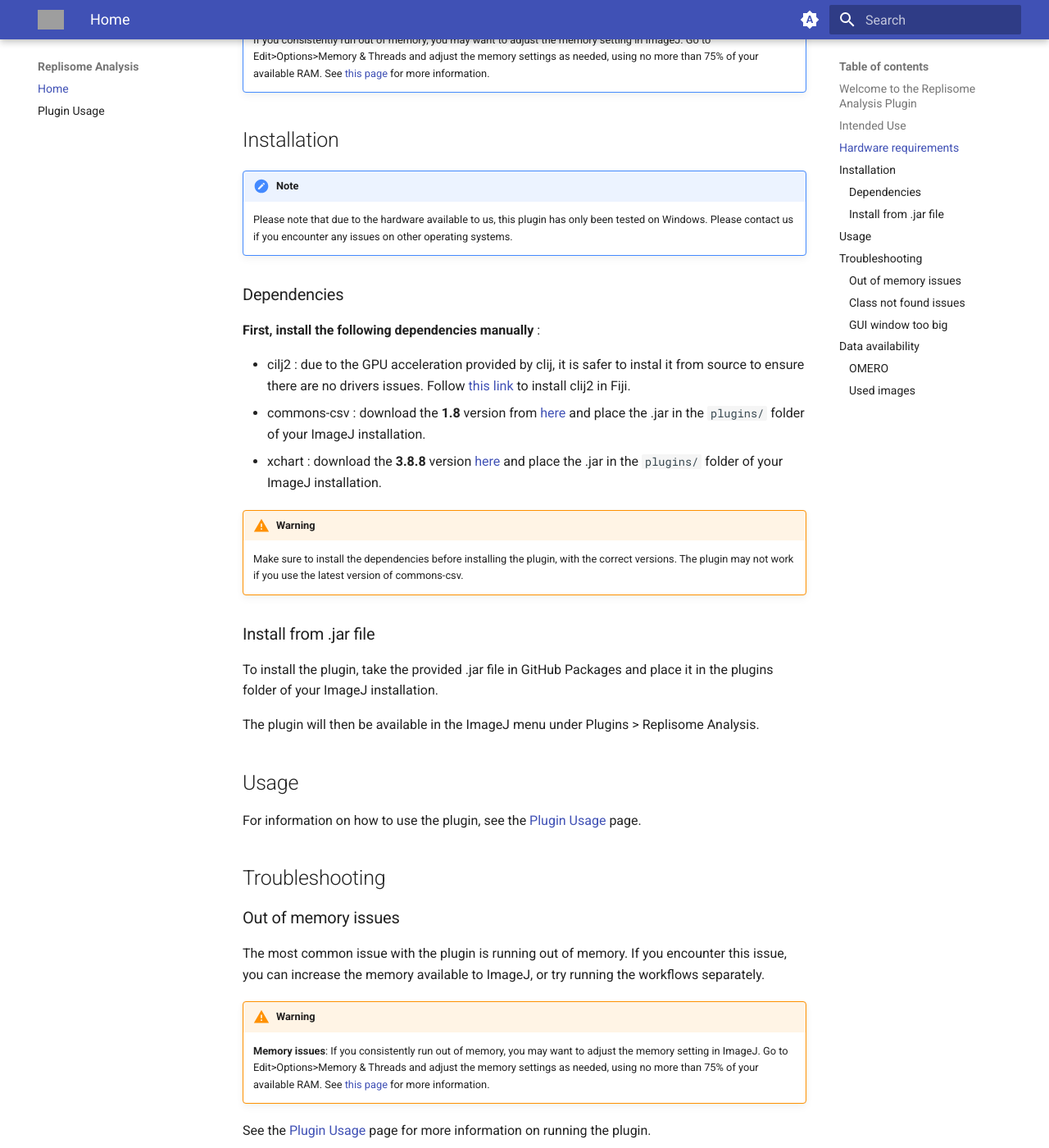
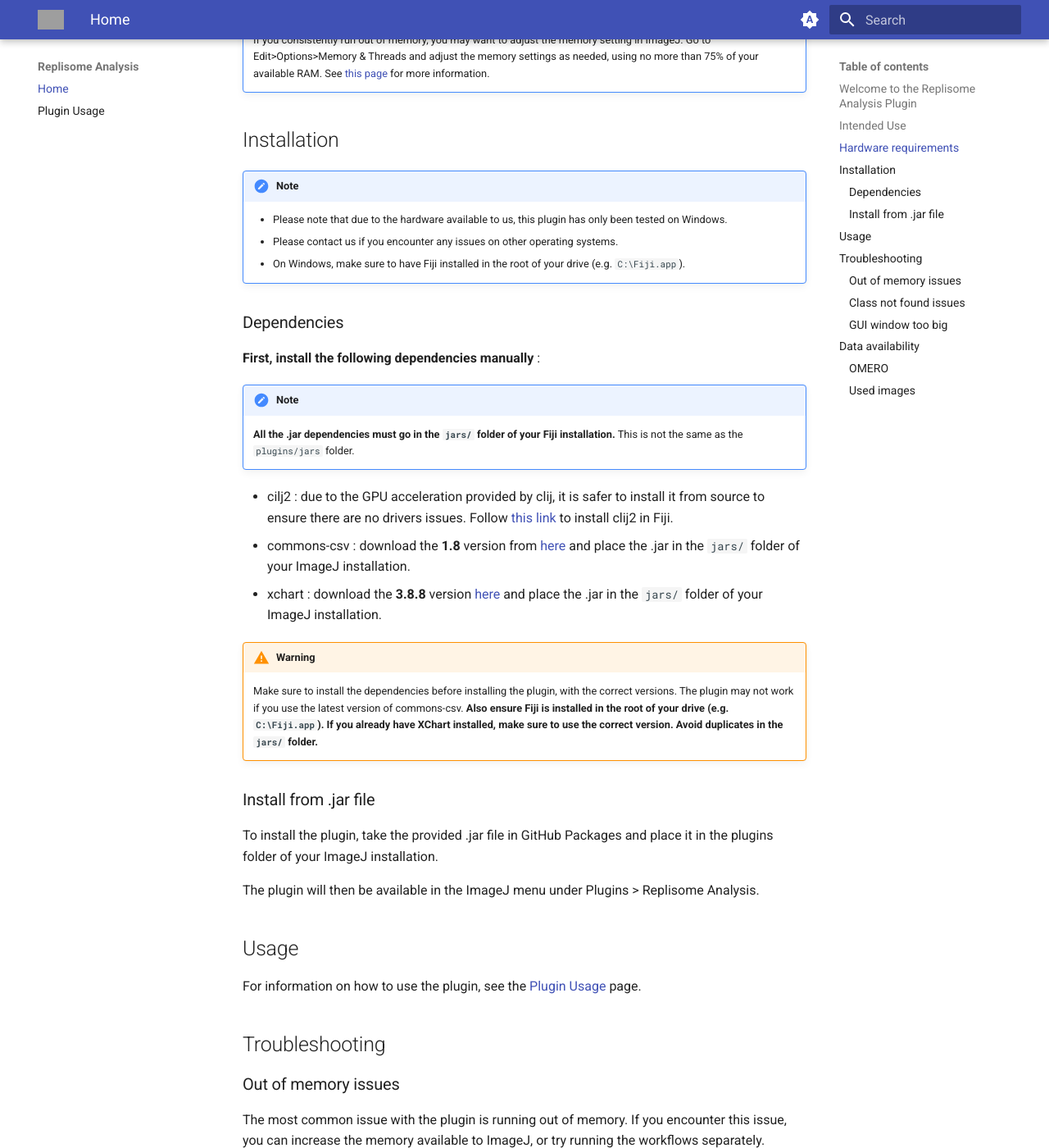
Before and after one commit to C-Achard/bioimage-informatics-BIO410-project, an MkDocs documentation site: the page built from docs/index.md, in a window 1280 px wide and 1400 px high, scrolled down 1486 px. Shown: the whole window at 82% size. Built offline with MkDocs 1.6.1 and Material for MkDocs 9.7.7, drawn with Linux system fonts in a browser that asks for light colours; grey boxes are pictures that could not be loaded.

Commit message:
Docs update

```diff
--- a/docs/index.md
+++ b/docs/index.md
@@ -47,21 +47,28 @@ Due to the size of the images, a computer with at least 8GB of RAM is recommende
 ## Installation
 
 !!! note
-    Please note that due to the hardware available to us, this plugin has only been tested on Windows.
-    Please contact us if you encounter any issues on other operating systems.
+    - Please note that due to the hardware available to us, this plugin has only been tested on Windows.
+    - Please contact us if you encounter any issues on other operating systems.
+    - On Windows, make sure to have Fiji installed in the root of your drive (e.g. `C:\Fiji.app`).
 
 ### Dependencies
 
 **First, install the following dependencies manually** :
 
-- cilj2 : due to the GPU acceleration provided by clij, it is safer to instal it from source to ensure there are no drivers issues.
+!!! note
+    **All the .jar dependencies must go in the `jars/` folder of your Fiji installation.**
+    This is not the same as the `plugins/jars` folder.
+
+- cilj2 : due to the GPU acceleration provided by clij, it is safer to install it from source to ensure there are no drivers issues.
   Follow [this link](https://clij.github.io/clij2-docs/installationInFiji) to install clij2 in Fiji.
-- commons-csv : download the **1.8** version from [here](https://archive.apache.org/dist/commons/csv/binaries/) and place the .jar in the `plugins/` folder of your ImageJ installation.
-- xchart : download the **3.8.8** version [here](https://knowm.org/open-source/xchart/xchart-change-log/) and place the .jar in the `plugins/` folder of your ImageJ installation.
+- commons-csv : download the **1.8** version from [here](https://archive.apache.org/dist/commons/csv/binaries/) and place the .jar in the `jars/` folder of your ImageJ installation.
+- xchart : download the **3.8.8** version [here](https://knowm.org/open-source/xchart/xchart-change-log/) and place the .jar in the `jars/` folder of your ImageJ installation.
 
 !!! warning
     Make sure to install the dependencies before installing the plugin, with the correct versions.
     The plugin may not work if you use the latest version of commons-csv.
+    **Also ensure Fiji is installed in the root of your drive (e.g. `C:\Fiji.app`).**
+    **If you already have XChart installed, make sure to use the correct version. Avoid duplicates in the `jars/` folder.**
 
 ### Install from .jar file
 
```
Also changed, not shown: README.md (+10 -5 lines).
